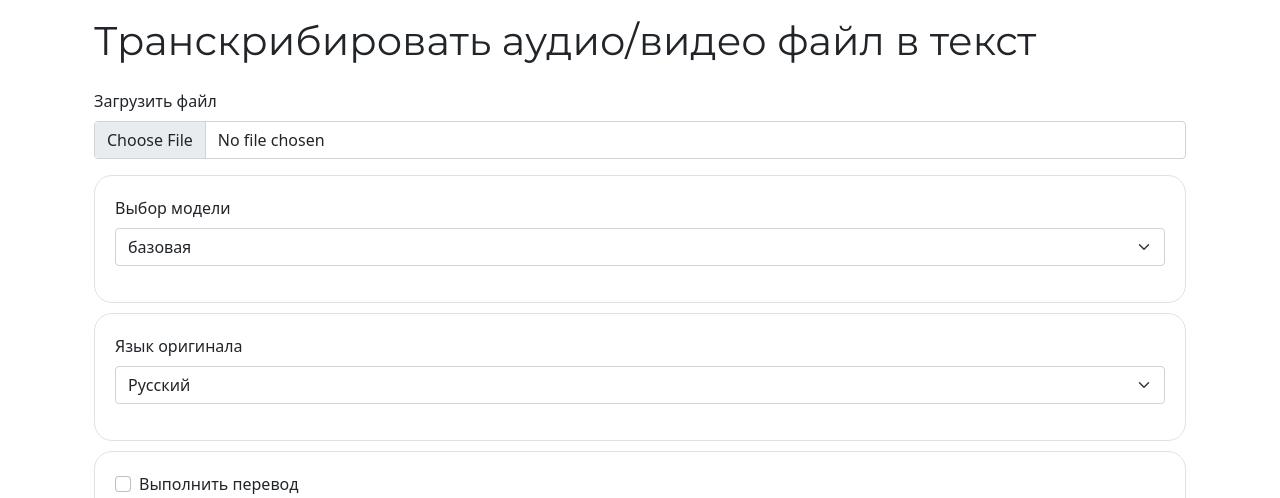
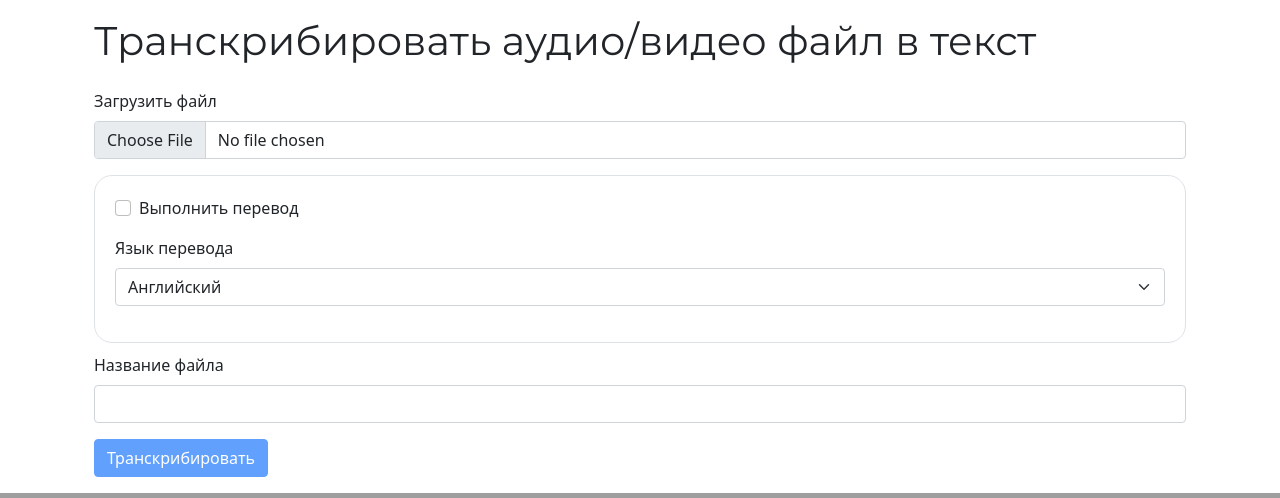
Before and after one commit to codarsssss/linteq, a Django app: page /transcription in a window 1280 px wide. Shown: the part 156-654 px from the top of the page. Run offline with Django 4.2, Linux system fonts and the light colour scheme; some libraries are stand-ins or nearby versions; grey boxes are pictures that could not be loaded.

Commit message:
api file input form

```diff
--- a/linteq/linteq_app/templates/linteq_app/index-sys-UI.html
+++ b/linteq/linteq_app/templates/linteq_app/index-sys-UI.html
@@ -31,39 +31,39 @@
                 </div>
             </div>
 
-            <div class="input-style">
-                <div class="mb-3">
-                    <label for="model_type" class="sys__form-label form-label">Выбор модели</label>
-                    <select id="model_type" name="model_type" class="sys__form-select form-select">
-                        <option value="base">базовая</option>
-                        <option value="medium">средняя</option>
-                        <option value="large">большая</option>
-                    </select>
-                </div>
-            </div>
+{#            <div class="input-style">#}
+{#                <div class="mb-3">#}
+{#                    <label for="model_type" class="sys__form-label form-label">Выбор модели</label>#}
+{#                    <select id="model_type" name="model_type" class="sys__form-select form-select">#}
+{#                        <option value="base">базовая</option>#}
+{#                        <option value="medium">средняя</option>#}
+{#                        <option value="large">большая</option>#}
+{#                    </select>#}
+{#                </div>#}
+{#            </div>#}
 
-            <div class="input-style">
-                <div class="mb-3">
-                    <label for="original_language" class="sys__form-label form-label">Язык оригинала</label>
-                    <select id="original_language" name="original_language" class="sys__form-select form-select">
-                        <option value="ru">Русский</option>
-                        <option value="en">Английский</option>
-                        <option value="es">Испанский</option>
-                        <option value="de">Немецкий</option>
-                        <option value="ja">Японский</option>
-                        <option value="pl">Польский</option>
-                        <option value="it">Итальянский</option>
-                        <option value="pt">Португальский</option>
-                        <option value="da">Датский</option>
-                        <option value="ca">Каталанский</option>
-                        <option value="fr">Французский</option>
-                        <option value="tr">Турецкий</option>
-                        <option value="sv">Шведский</option>
-                        <option value="uk">Украинский</option>
-                        <option value="ml">Малайский</option>
-                    </select>
-                </div>
-            </div>
+{#            <div class="input-style">#}
+{#                <div class="mb-3">#}
+{#                    <label for="original_language" class="sys__form-label form-label">Язык оригинала</label>#}
+{#                    <select id="original_language" name="original_language" class="sys__form-select form-select">#}
+{#                        <option value="ru">Русский</option>#}
+{#                        <option value="en">Английский</option>#}
+{#                        <option value="es">Испанский</option>#}
+{#                        <option value="de">Немецкий</option>#}
+{#                        <option value="ja">Японский</option>#}
+{#                        <option value="pl">Польский</option>#}
+{#                        <option value="it">Итальянский</option>#}
+{#                        <option value="pt">Португальский</option>#}
+{#                        <option value="da">Датский</option>#}
+{#                        <option value="ca">Каталанский</option>#}
+{#                        <option value="fr">Французский</option>#}
+{#                        <option value="tr">Турецкий</option>#}
+{#                        <option value="sv">Шведский</option>#}
+{#                        <option value="uk">Украинский</option>#}
+{#                        <option value="ml">Малайский</option>#}
+{#                    </select>#}
+{#                </div>#}
+{#            </div>#}
 
 
             <div class="input-style translate_checkBox">
```
